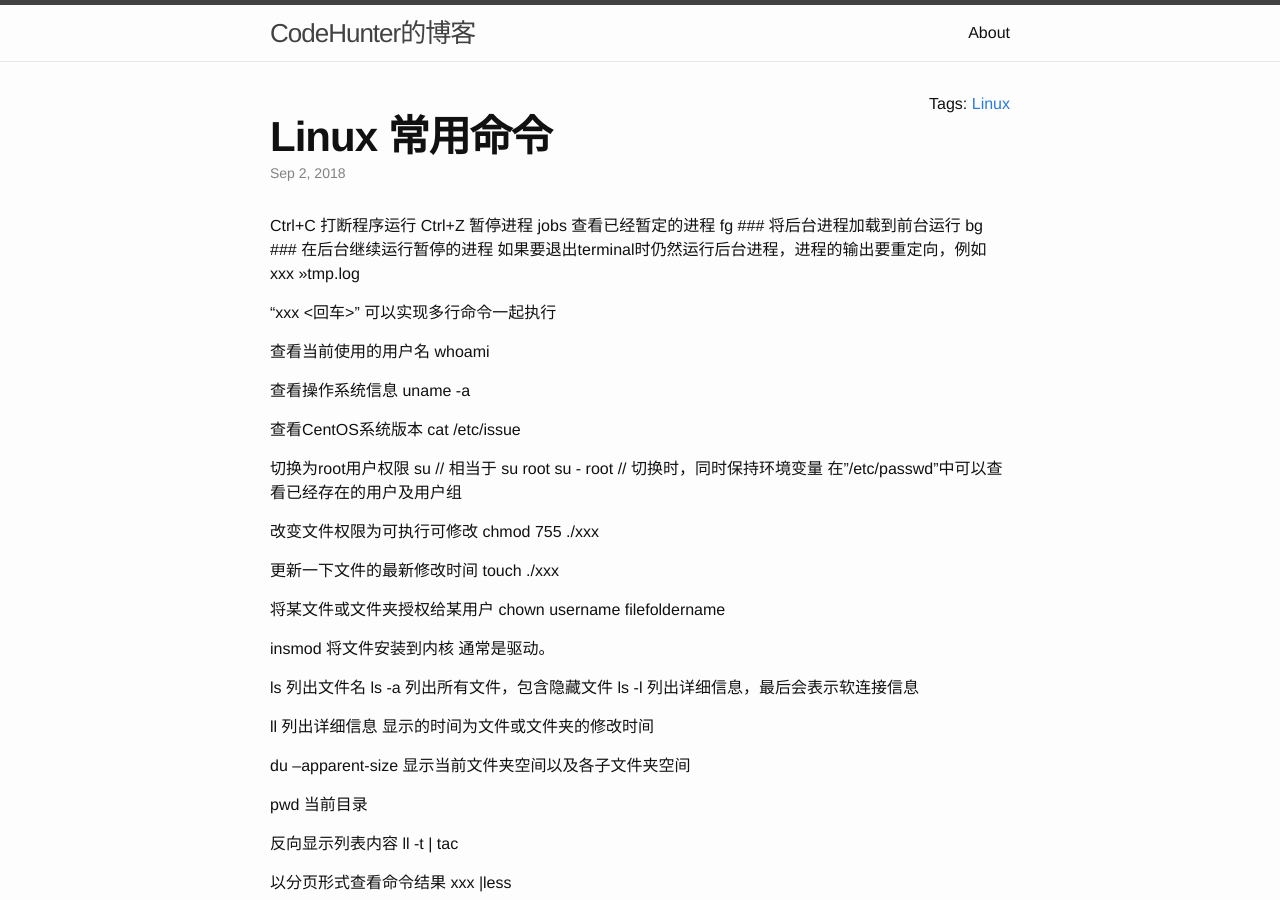
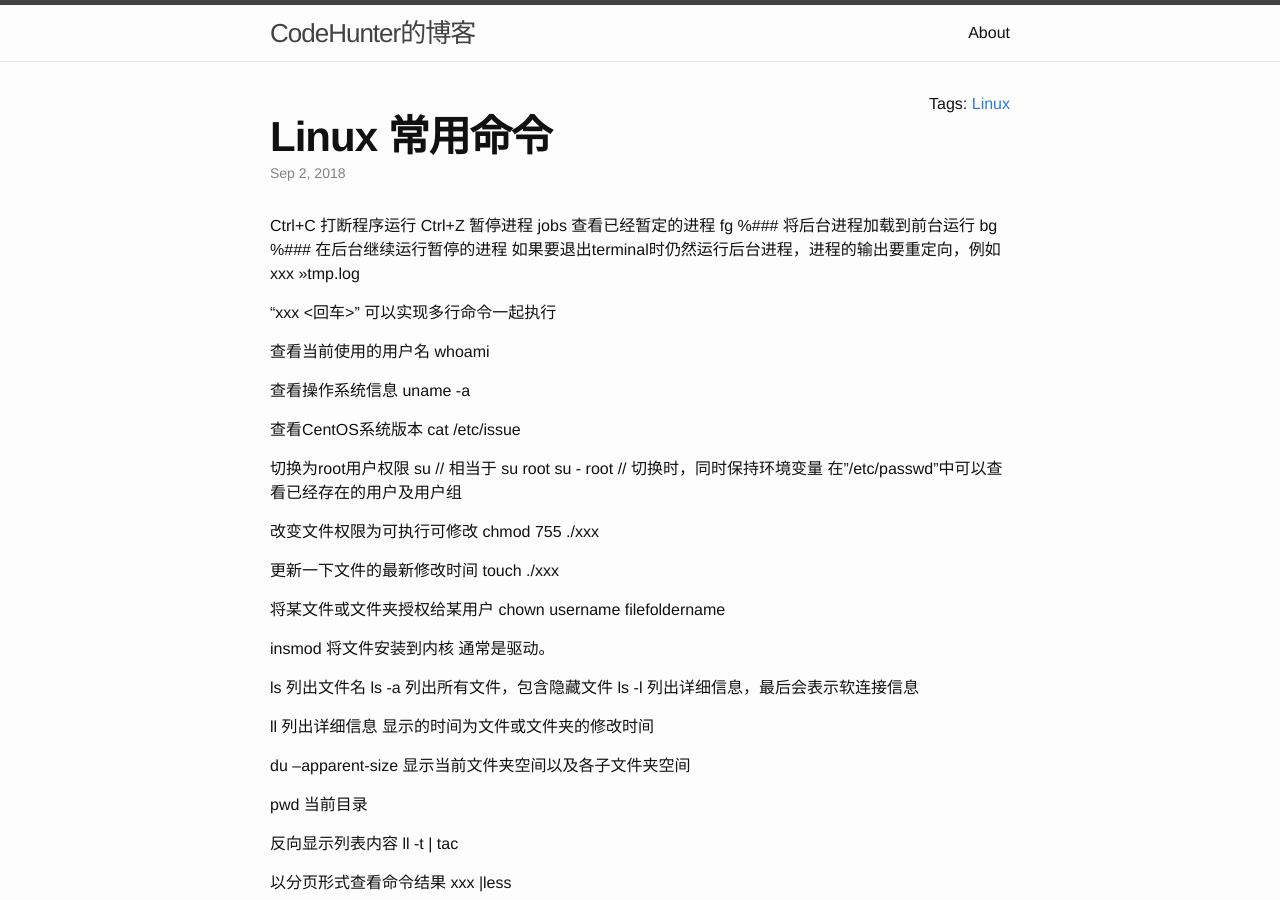
Before and after one commit to CodeHunter2006/CodeHunter2006.github.io, a Jekyll site: the page built from _posts/2018-09-02-Linux_Shell_Command.md, in a window 1280 px wide and 900 px high. Built offline with Jekyll 4.4.1, drawn with Linux system fonts in a browser that asks for light colours; some of the changed text lies outside the part shown.

Commit message:
补充命令

```diff
--- a/_posts/2018-09-02-Linux_Shell_Command.md
+++ b/_posts/2018-09-02-Linux_Shell_Command.md
@@ -8,8 +8,8 @@ tags: Linux
 Ctrl+C 打断程序运行
 Ctrl+Z 暂停进程
 jobs 查看已经暂定的进程
-fg ### 将后台进程加载到前台运行
-bg ### 在后台继续运行暂停的进程
+fg %### 将后台进程加载到前台运行
+bg %### 在后台继续运行暂停的进程
 如果要退出terminal时仍然运行后台进程，进程的输出要重定向，例如 xxx >>tmp.log
 
 "xxx \<回车>"
```
Also changed, not shown: other parts of _posts/2018-09-02-Linux_Shell_Command.md (+3 -0 lines).
